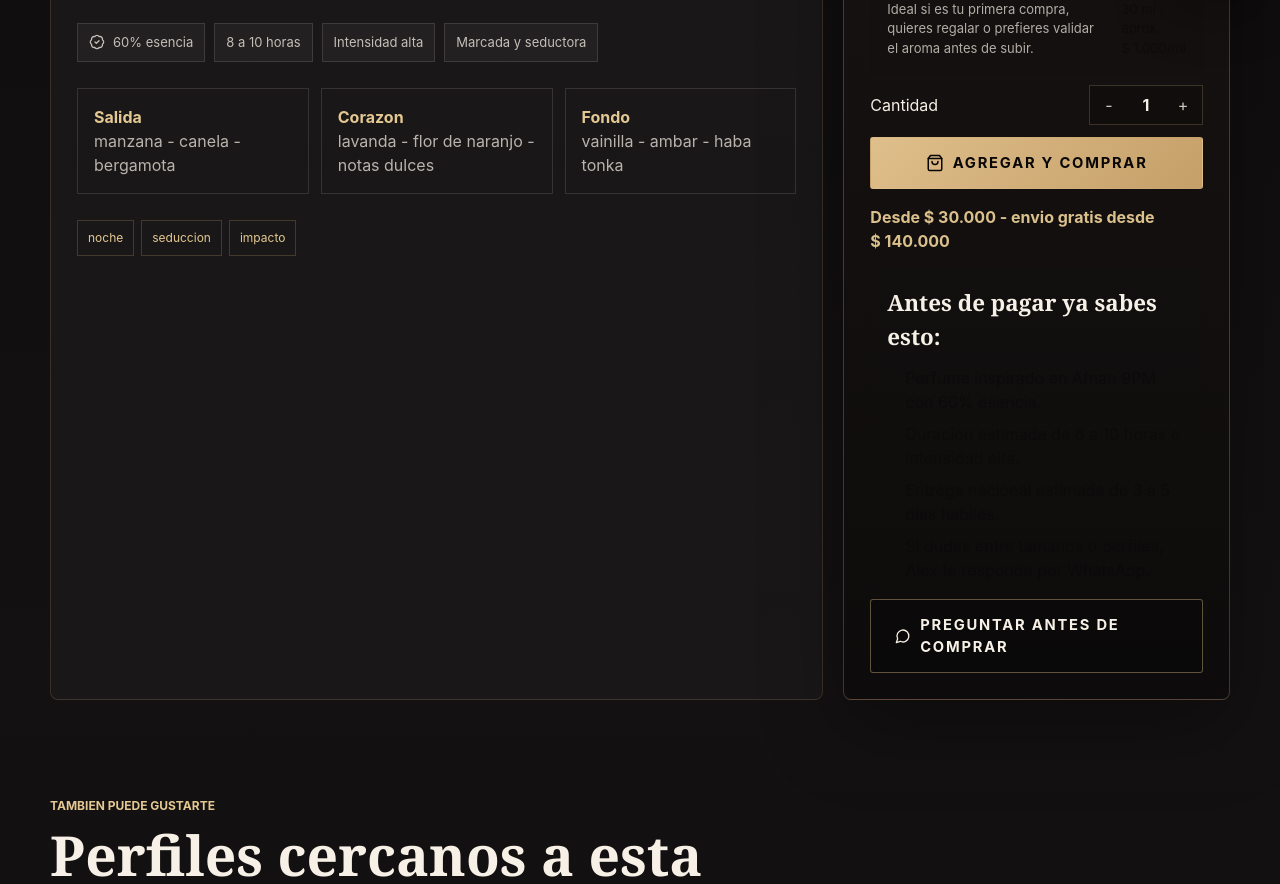
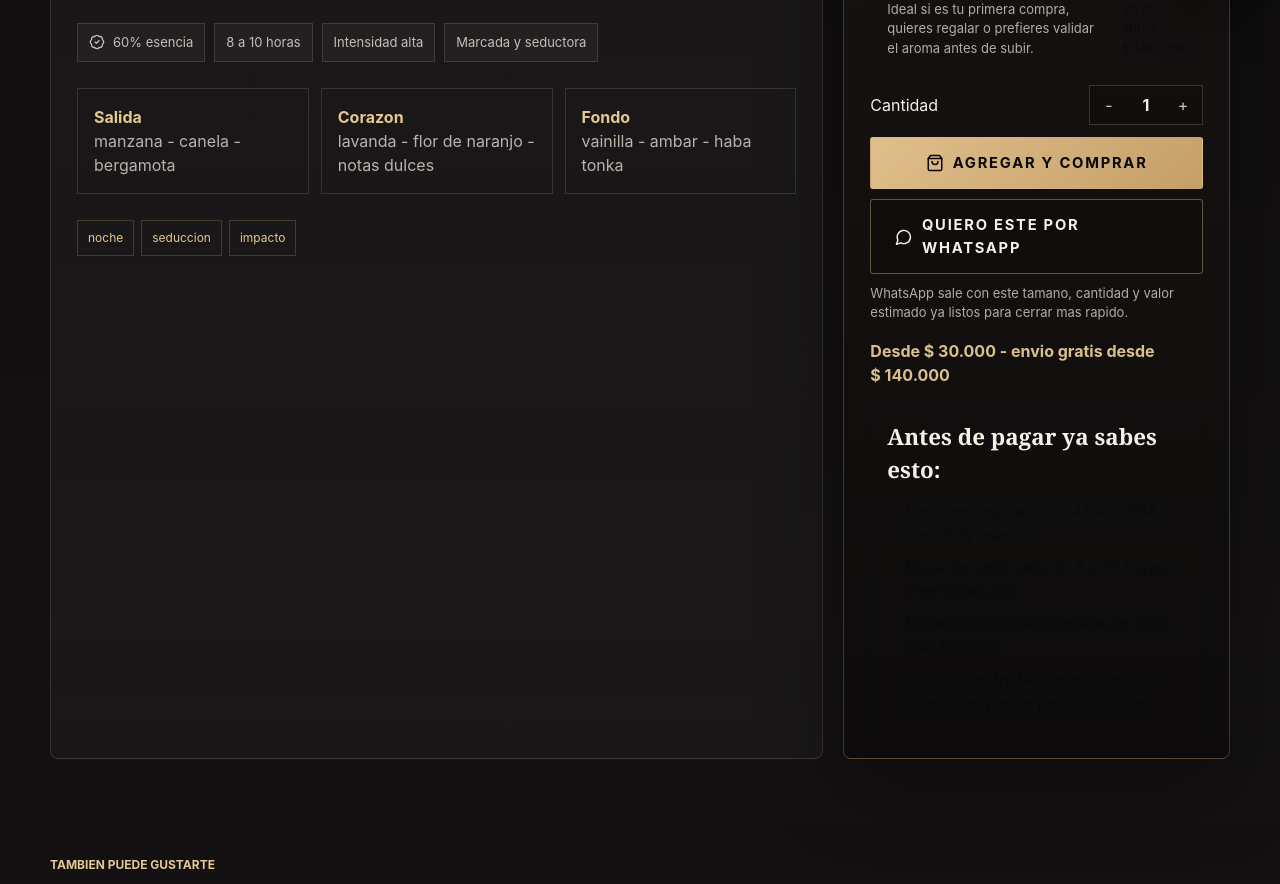
Before and after one commit to davidricardobc/empire-essence-v3-lab, a Next.js app: page /producto/9pm in a window 1280 px wide. Shown: the part 780-1664 px from the top of the page. Built offline with nearby package versions, Linux system fonts and the light colour scheme; no server answers.

Commit message:
feat: Cerrar PDP por WhatsApp con seleccion exacta

```diff
--- a/src/app/globals.css
+++ b/src/app/globals.css
@@ -687,6 +687,18 @@ h3 {
   margin-top: 16px;
 }
 
+.buy-box-actions {
+  display: grid;
+  gap: 10px;
+}
+
+.buy-box-note {
+  margin: 0;
+  color: rgba(247, 240, 230, 0.66);
+  font-size: 13px;
+  line-height: 1.5;
+}
+
 .variant-grid {
   display: grid;
   grid-template-columns: repeat(3, minmax(0, 1fr));
@@ -1043,6 +1055,10 @@ h3 {
   color: var(--ink);
 }
 
+.product-buy .buy-box-note {
+  color: rgba(11, 10, 10, 0.68);
+}
+
 .decision-summary,
 .buyer-confidence {
   display: grid;
--- a/src/app/producto/[slug]/page.tsx
+++ b/src/app/producto/[slug]/page.tsx
@@ -2,14 +2,13 @@ import type { Metadata } from "next";
 import Link from "next/link";
 import Image from "next/image";
 import { notFound } from "next/navigation";
-import { ArrowLeft, BadgeCheck, MessageCircle, Sparkles } from "lucide-react";
+import { ArrowLeft, BadgeCheck, Sparkles } from "lucide-react";
 import { AddToCart } from "@/components/cart/AddToCart";
 import { ProductCard } from "@/components/catalog/ProductCard";
 import { categoryLabels } from "@/data/products";
 import { formatCop } from "@/lib/currency";
 import { getAllProducts, getProductBySlug, getRelatedProducts } from "@/lib/products";
 import { createBreadcrumbJsonLd, createProductJsonLd, defaultOgImage } from "@/lib/seo";
-import { buildWhatsappUrl } from "@/lib/whatsapp";
 
 export function generateStaticParams() {
   return getAllProducts().map((product) => ({ slug: product.slug }));
@@ -125,7 +124,7 @@ export default async function ProductPage({ params }: { params: Promise<{ slug:
               <strong>{product.moods.slice(0, 3).join(", ")}</strong>
             </div>
           </div>
-          <AddToCart product={product} />
+          <AddToCart product={product} showDirectWhatsapp />
           <div className="price-hint">
             Desde {formatCop(product.variants[0].retailPriceCop)} - envio gratis desde {formatCop(140000)}
           </div>
@@ -138,14 +137,6 @@ export default async function ProductPage({ params }: { params: Promise<{ slug:
               <li>Si dudas entre tamanos o perfiles, Alex te responde por WhatsApp.</li>
             </ul>
           </div>
-          <a
-            className="secondary-button full"
-            href={buildWhatsappUrl(`Hola Alex. Quiero asesoria sobre ${product.publicName}.`)}
-            target="_blank"
-          >
-            <MessageCircle size={18} />
-            Preguntar antes de comprar
-          </a>
         </aside>
       </section>
 
--- a/src/components/cart/AddToCart.tsx
+++ b/src/components/cart/AddToCart.tsx
@@ -1,10 +1,11 @@
 "use client";
 
 import { useMemo, useState } from "react";
-import { ShoppingBag } from "lucide-react";
+import { MessageCircle, ShoppingBag } from "lucide-react";
 import { useCart } from "@/components/cart/CartProvider";
 import { formatCop } from "@/lib/currency";
 import { getWholesaleUnitPrice } from "@/lib/pricing";
+import { buildProductAssistMessage, buildWhatsappUrl } from "@/lib/whatsapp";
 import type { SalesChannel } from "@/types/cart";
 import type { Product } from "@/types/product";
 
@@ -12,9 +13,15 @@ type AddToCartProps = {
   product: Product;
   channel?: SalesChannel;
   defaultQuantity?: number;
+  showDirectWhatsapp?: boolean;
 };
 
-export function AddToCart({ product, channel = "retail", defaultQuantity = 1 }: AddToCartProps) {
+export function AddToCart({
+  product,
+  channel = "retail",
+  defaultQuantity = 1,
+  showDirectWhatsapp = false,
+}: AddToCartProps) {
   const { addItem } = useCart();
   const [selectedSku, setSelectedSku] = useState(product.variants[0]?.sku ?? "");
   const [quantity, setQuantity] = useState(defaultQuantity);
@@ -30,6 +37,16 @@ export function AddToCart({ product, channel = "retail", defaultQuantity = 1 }:
     channel === "wholesale" ? getWholesaleUnitPrice(selected.sizeMl, Math.max(quantity, 10)) : selected.retailPriceCop;
   const selectedSizeGuide = getSizeGuide(selected.sizeMl);
   const pricePerMl = Math.round(unitPrice / selected.sizeMl);
+  const directWhatsappUrl = buildWhatsappUrl(
+    buildProductAssistMessage({
+      productName: product.publicName,
+      inspirationReference: product.inspirationReference,
+      sizeMl: selected.sizeMl,
+      quantity,
+      unitPriceCop: unitPrice,
+      channel,
+    }),
+  );
 
   return (
     <div className="buy-box">
@@ -79,6 +96,7 @@ export function AddToCart({ product, channel = "retail", defaultQuantity = 1 }:
         </div>
       </div>
 
+      <div className="buy-box-actions">
         <button
           type="button"
           className="primary-button full"
@@ -98,6 +116,19 @@ export function AddToCart({ product, channel = "retail", defaultQuantity = 1 }:
           <ShoppingBag size={18} />
           {channel === "wholesale" ? "Agregar a pedido mayorista" : "Agregar y comprar"}
         </button>
+
+        {showDirectWhatsapp ? (
+          <>
+            <a href={directWhatsappUrl} className="secondary-button full" target="_blank" rel="noreferrer">
+              <MessageCircle size={18} />
+              {channel === "wholesale" ? "Cerrar este pedido por WhatsApp" : "Quiero este por WhatsApp"}
+            </a>
+            <p className="buy-box-note">
+              WhatsApp sale con este tamano, cantidad y valor estimado ya listos para cerrar mas rapido.
+            </p>
+          </>
+        ) : null}
+      </div>
     </div>
   );
 }
--- a/src/lib/whatsapp.ts
+++ b/src/lib/whatsapp.ts
@@ -53,6 +53,36 @@ export function buildAssistedCheckoutMessage({
   return lines.join("\n");
 }
 
+export function buildProductAssistMessage({
+  productName,
+  inspirationReference,
+  sizeMl,
+  quantity,
+  unitPriceCop,
+  channel,
+}: {
+  productName: string;
+  inspirationReference: string;
+  sizeMl: number;
+  quantity: number;
+  unitPriceCop: number;
+  channel: "retail" | "wholesale";
+}) {
+  const totalCop = unitPriceCop * quantity;
+
+  return [
+    `Hola Empire Essence. Quiero cerrar este pedido ${channel === "wholesale" ? "mayorista" : "retail"} por WhatsApp.`,
+    "",
+    `Producto: ${productName}`,
+    `Inspirado en: ${inspirationReference}`,
+    `Tamano: ${sizeMl}ml`,
+    `Cantidad: ${quantity}`,
+    `Valor estimado: ${formatCop(totalCop)}`,
+    "",
+    "Quiero confirmar disponibilidad y siguiente paso para cerrar hoy.",
+  ].join("\n");
+}
+
 export function buildOrderMessage({
   reference,
   customer,
```
Lines whose indentation alone changed are shown as unchanged.
